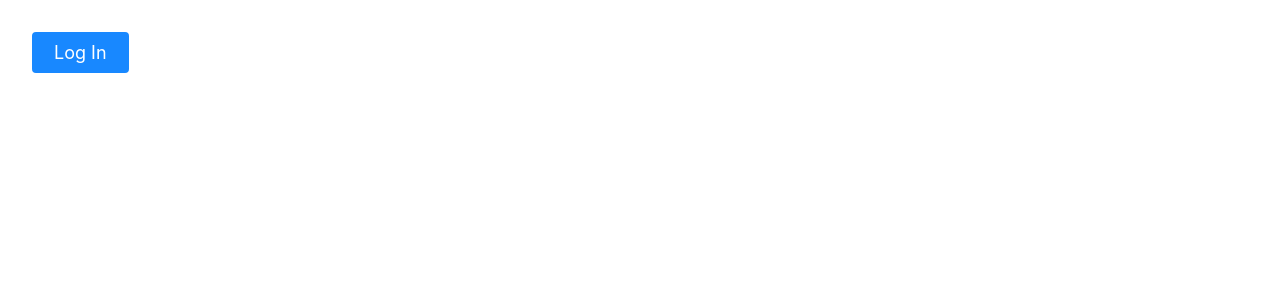
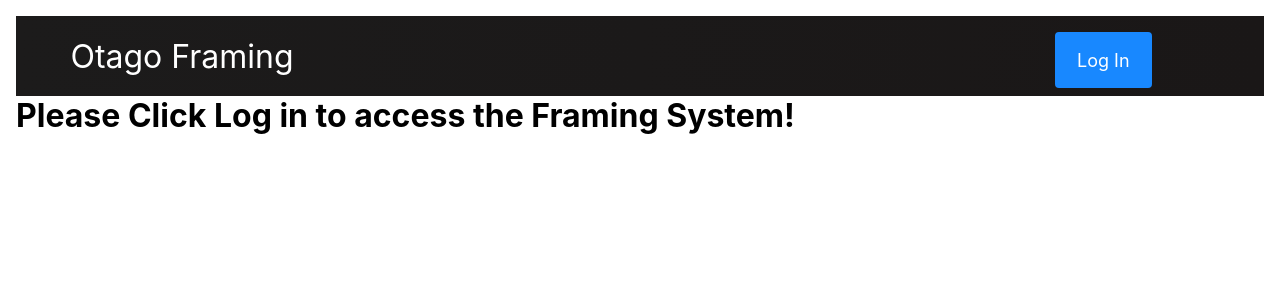
Before and after one commit to murrayscott/framingsystem, a React (Create React App) app in the folder framingsystem-front-end/: page / in a window 1280 px wide. Shown: the top 300 px of the page. Built offline with nearby package versions, Linux system fonts and the light colour scheme; no server answers.

Commit message:
moved auth0 to navbar menu which will controll access

```diff
--- a/framingsystem-front-end/src/App.js
+++ b/framingsystem-front-end/src/App.js
@@ -18,25 +18,6 @@ function App() {
       return <div>Loading ...</div>;
     }
 
-  if (!isAuthenticated) {
-    // Display when user is logged out - Minimal view
-    return (
-      <main>
-        <header className="column">
-
-          <LoginButton />
-
-        </header>
-        <content>
-
-        </content>
-        <footer>
-
-        </footer>
-      </main>
-    );
-  }
-  else {
   // Display when user is logged in
   return (
     <main>
@@ -60,6 +41,4 @@ function App() {
   )
 }
 
-}
-
 export default App;
--- a/framingsystem-front-end/src/Components/Navbar.js
+++ b/framingsystem-front-end/src/Components/Navbar.js
@@ -5,6 +5,7 @@ import { Link } from 'react-router-dom';
 import './Navbar.css';
 import Dropdown from './Dropdown';
 import LogoutButton from './LogoutButton';
+import LoginButton from './LoginButton';
 
 function Navbar() {
   const [click, setClick] = useState(false);
@@ -29,6 +30,32 @@ function Navbar() {
     }
   };
 
+  const {isAuthenticated} = useAuth0();
+
+  if (!isAuthenticated) {
+    // Display when user is logged out - Minimal view
+    return (
+      <>
+        <nav className='navbar'>
+          <Link to='/' className='navbar-logo' onClick={closeMobileMenu}>
+            Otago Framing
+            <i class='fab fa-firstdraft' />
+          </Link>
+          <div className='menu-icon' onClick={handleClick}>
+            <i className={click ? 'fas fa-times' : 'fas fa-bars'} />
+          </div>
+          <ul className={click ? 'nav-menu active' : 'nav-menu'}>
+            <li className='nav-item'>
+            </li>
+          <LoginButton />
+          </ul>
+        </nav>
+        <h1>Please Click Log in to access the Framing System!</h1>
+      </>
+    );
+  }
+  else {
+    // Display when user is logged in - Full view
     return (
       <>
         <nav className='navbar'>
@@ -72,8 +99,10 @@ function Navbar() {
             <LogoutButton />
           </ul>
         </nav>
+        <h1>Report goes here</h1>
       </>
     );
   }
+}
 
 export default Navbar;
```
Lines whose indentation alone changed are shown as unchanged.
